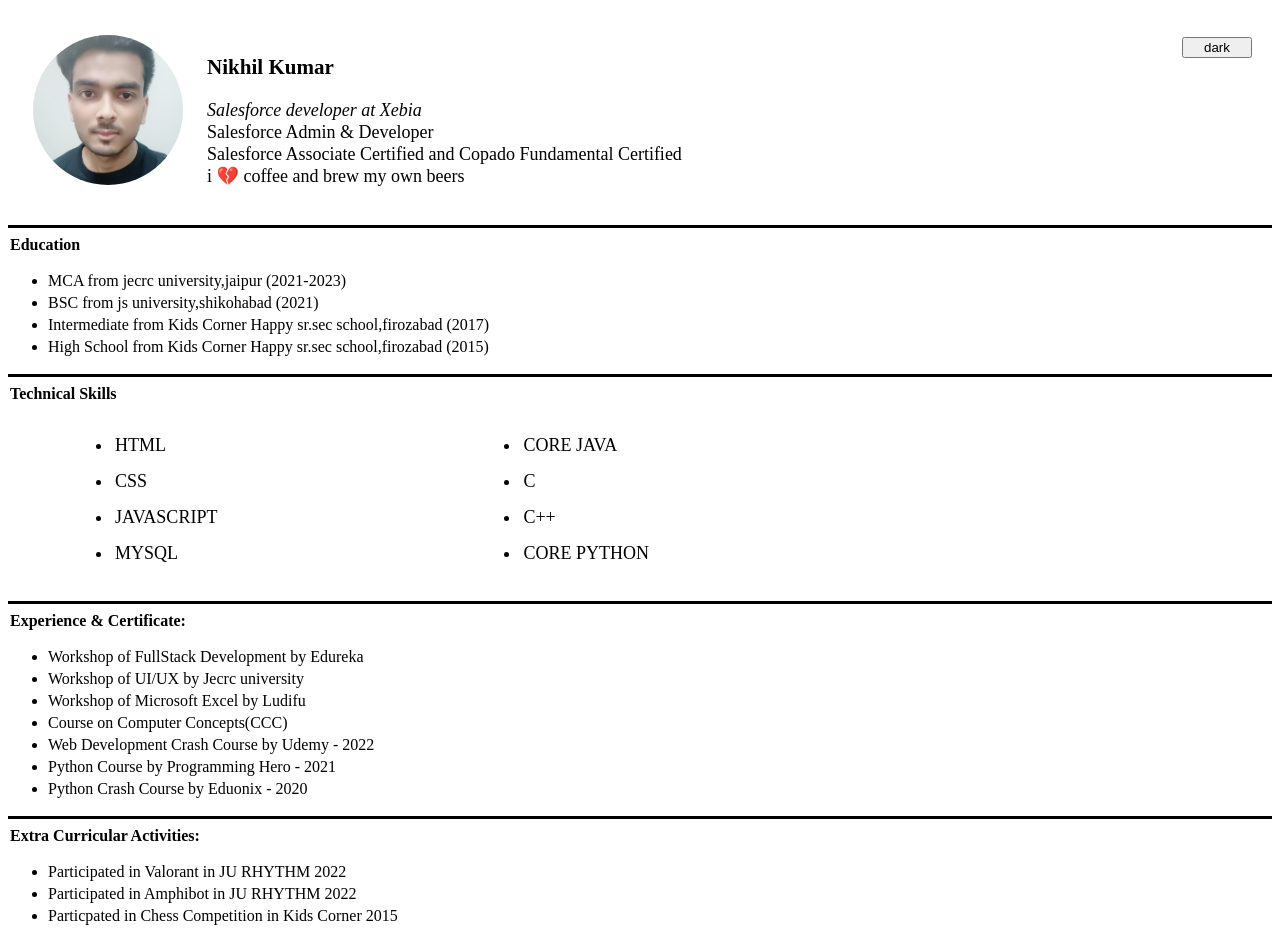
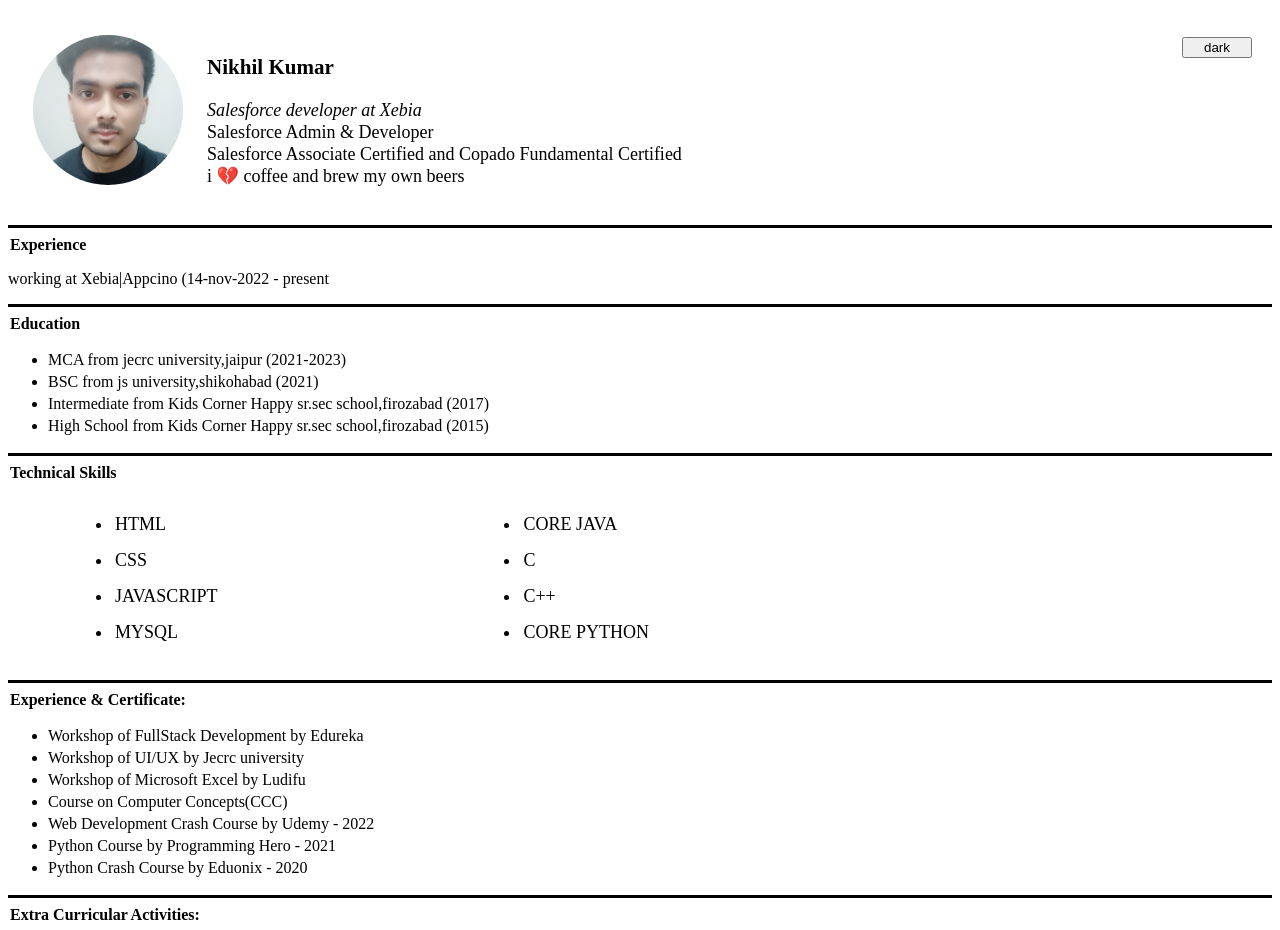
Before and after one commit to nikhilkumar304/Portfolio, a plain HTML site: page index.html in a window 1280 px wide. Shown: the top 930 px of the page. Drawn offline with Linux system fonts and the light colour scheme.

Commit message:
Update index.html

```diff
--- a/index.html
+++ b/index.html
@@ -82,6 +82,9 @@
         </tr>
     </table>
     <button id="btn">dark</button>
+     <hr class="hr">
+    <h4>Experience</h4>
+    <p> working at Xebia|Appcino (14-nov-2022 - present </p>
     <hr class="hr">
     <h4>Education</h4>
     <ul>
```
